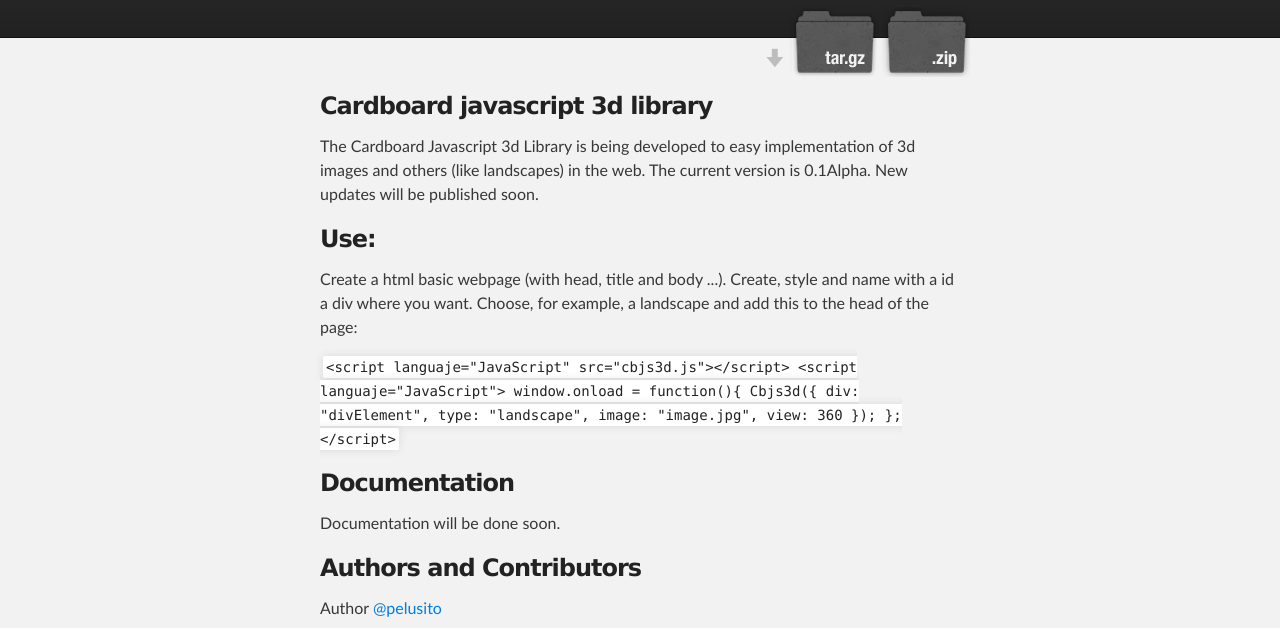
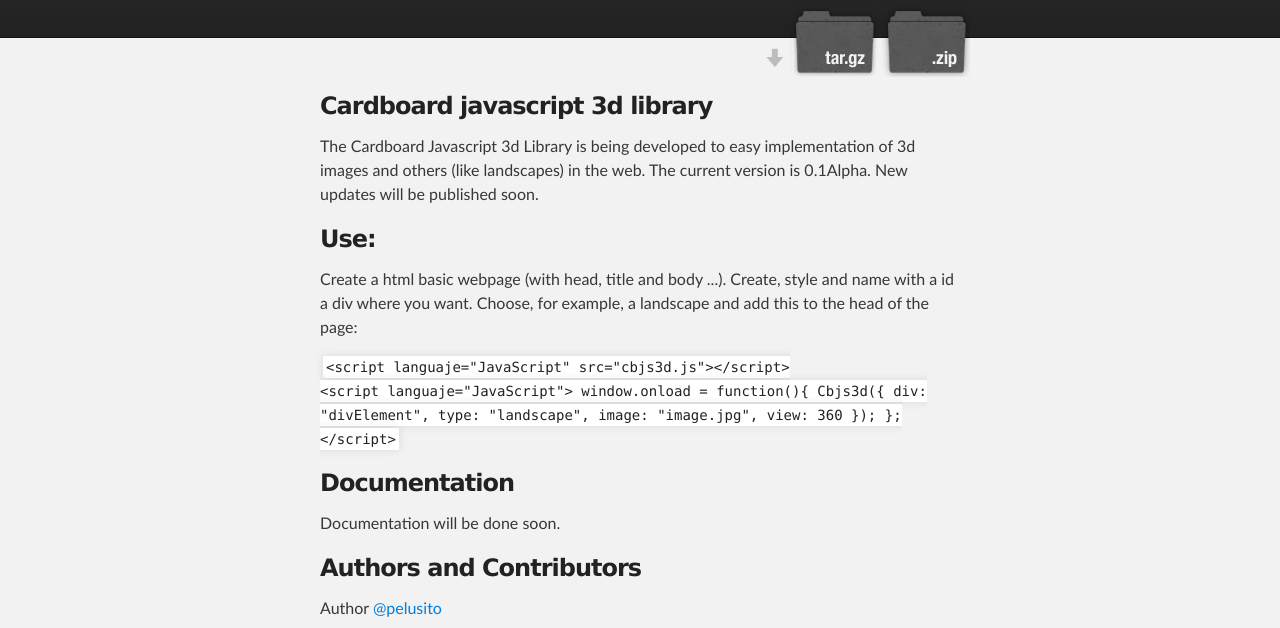
Before and after one commit to pelusanchez/Cbjs3d, a plain HTML site: page index.html in a window 1280 px wide. Shown: the part 172-800 px from the top of the page. Drawn offline with Linux system fonts and the light colour scheme.

Commit message:
Update index.html

```diff
--- a/index.html
+++ b/index.html
@@ -42,7 +42,7 @@ The current version is 0.1Alpha. New updates will be published soon.</p>
 
 <p>Create a html basic webpage (with head, title and body ...). Create, style and name with a id a div where you want. Choose, for example, a landscape and add this to the head of the page:</p>
 
-<p><code>&lt;script languaje="JavaScript" src="cbjs3d.js"&gt;&lt;/script&gt;
+<p><code>&lt;script languaje="JavaScript" src="cbjs3d.js"&gt;&lt;/script&gt;<br>
 &lt;script languaje="JavaScript"&gt;
 window.onload = function(){
     Cbjs3d({
```
